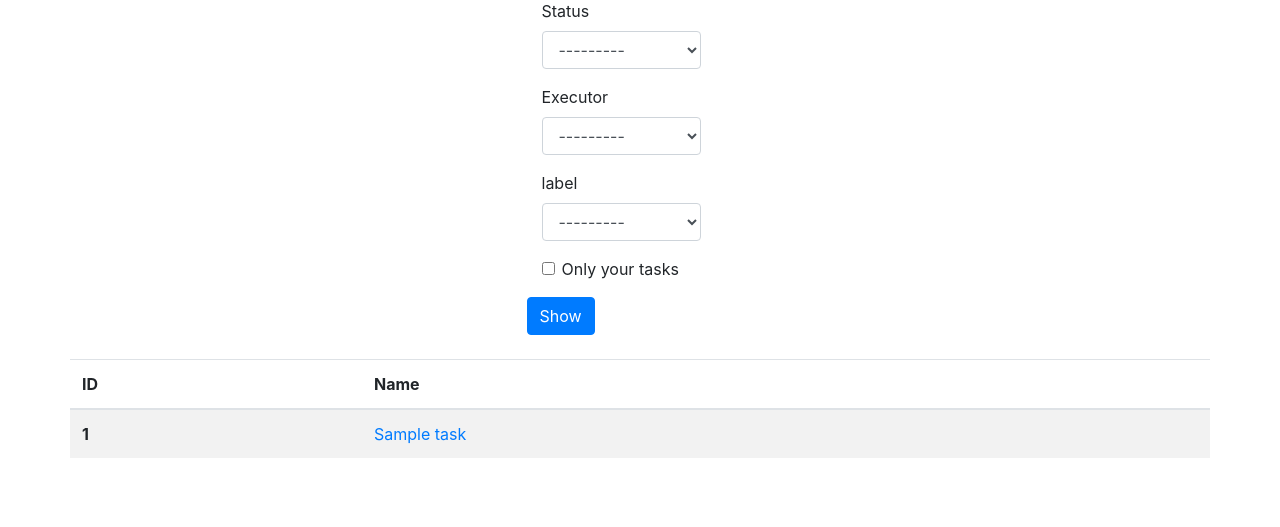
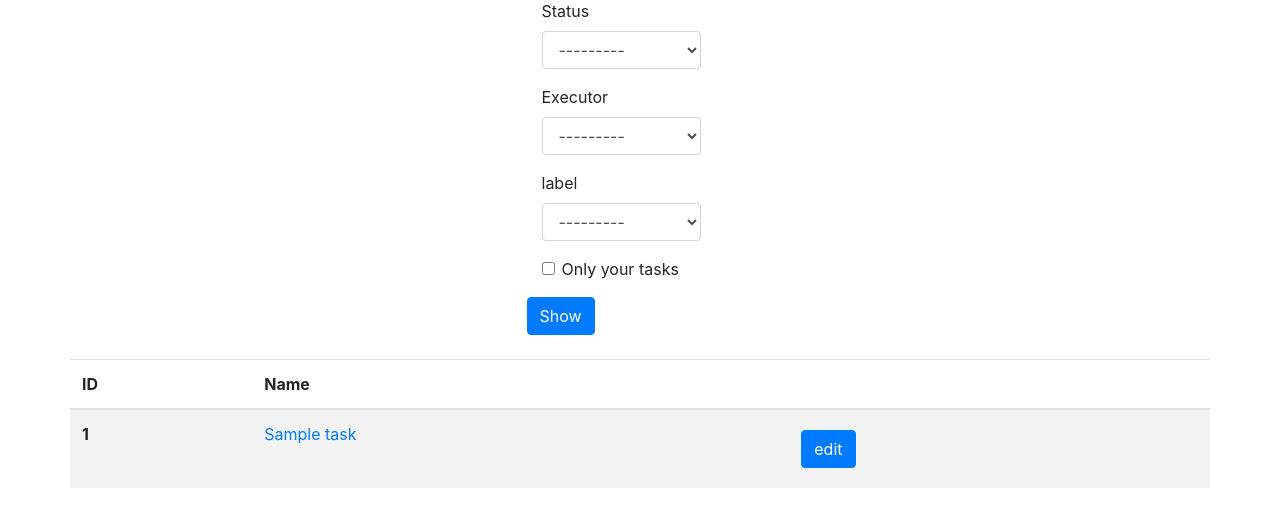
Before and after one commit to GregTMJ/python-project-52, a Django app: page /tasks/ in a window 1280 px wide. Shown: the part 159-686 px from the top of the page. Run offline with Django 4.2, Linux system fonts and the light colour scheme; data comes from the database, SQL or seed files in the repository; tables that the repository leaves empty hold one stand-in row (values such as "Sample post"); some libraries are stand-ins or nearby versions.

Commit message:
modifiying main tasks html

```diff
--- a/task_manager/templates/tasks/main.html
+++ b/task_manager/templates/tasks/main.html
@@ -17,23 +17,22 @@
             <form method="get">
                 <div class="form-group">
                     <div class="col-sm-10">
-                            {% bootstrap_field  filter.form.status %}
+                        {% bootstrap_field filter.form.status %}
                     </div>
                     <div class="col-sm-10">
-                            {% bootstrap_field  filter.form.executor %}
+                        {% bootstrap_field filter.form.executor %}
                     </div>
                     <div class="col-sm-10">
-                            {% bootstrap_field  filter.form.label %}
+                        {% bootstrap_field filter.form.label %}
                     </div>
                     <div class="col-sm-10">
-                            {% bootstrap_field  filter.form.users_task %}
+                        {% bootstrap_field filter.form.users_task %}
                     </div>
                 </div>
                 <button type="submit" class="btn btn-primary">{% trans 'Show' %}</button>
                 <br>
                 <br>
             </form>
-
 
 
             <table class="table table-striped">
@@ -44,6 +43,9 @@
                     </th>
                     <th scope="col">
                         {% trans 'Name' %}
+                    </th>
+                    <th scope="col">
+
                     </th>
                 </tr>
                 </thead>
@@ -59,6 +61,16 @@
                             {{ task.name }}
                         </a>
                     </td>
+                    <th scope="row">
+                        <div class="p-2 bd-highlight">
+                            <a class="btn btn-primary" href="{% url 'update_task' task.id %}"
+                               role="button">{% trans 'edit' %}</a>
+                            {% if task.author.id == user.id %}
+                            <a class="btn btn-danger" href="{% url 'delete_task' task.id %}"
+                               role="button">{% trans 'delete' %}</a>
+                            {% endif %}
+                        </div>
+                    </th>
                 </tr>
                 {% endfor %}
                 {% endif %}
```
Lines whose indentation alone changed are shown as unchanged.
